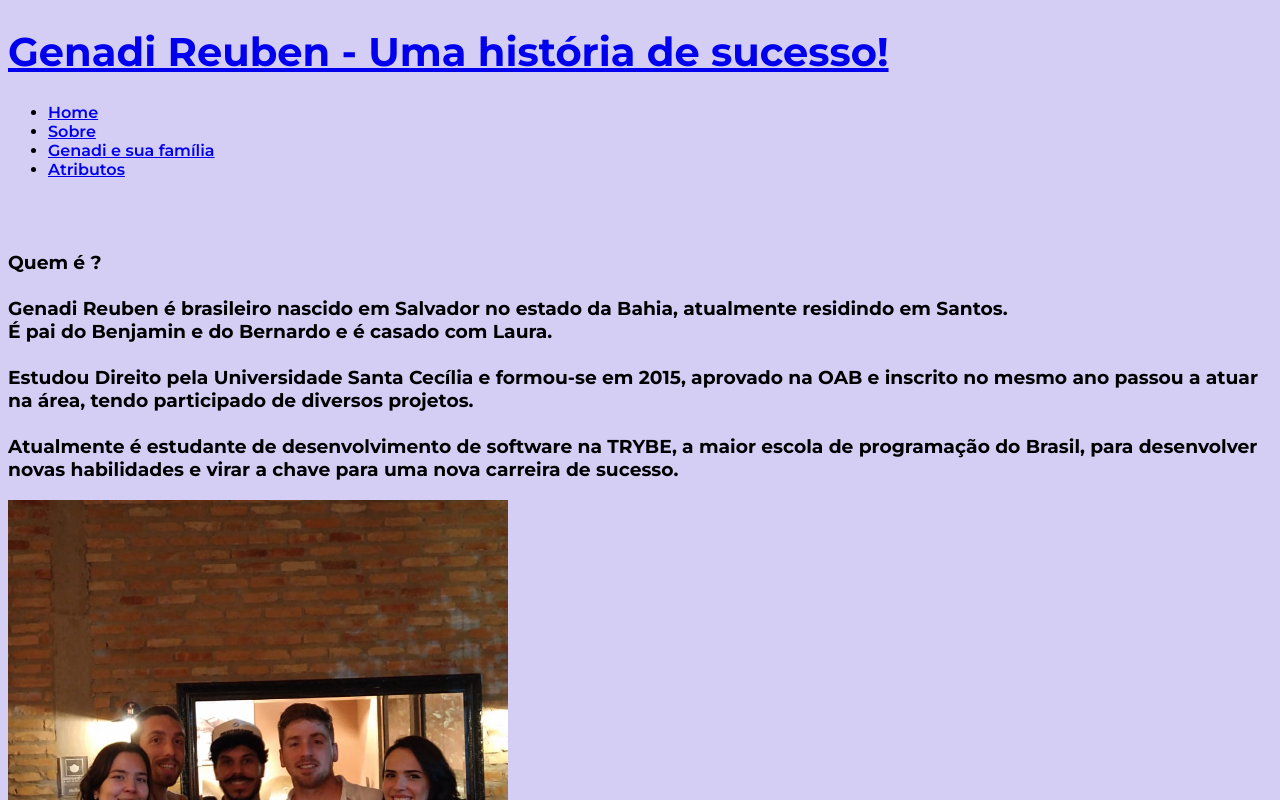
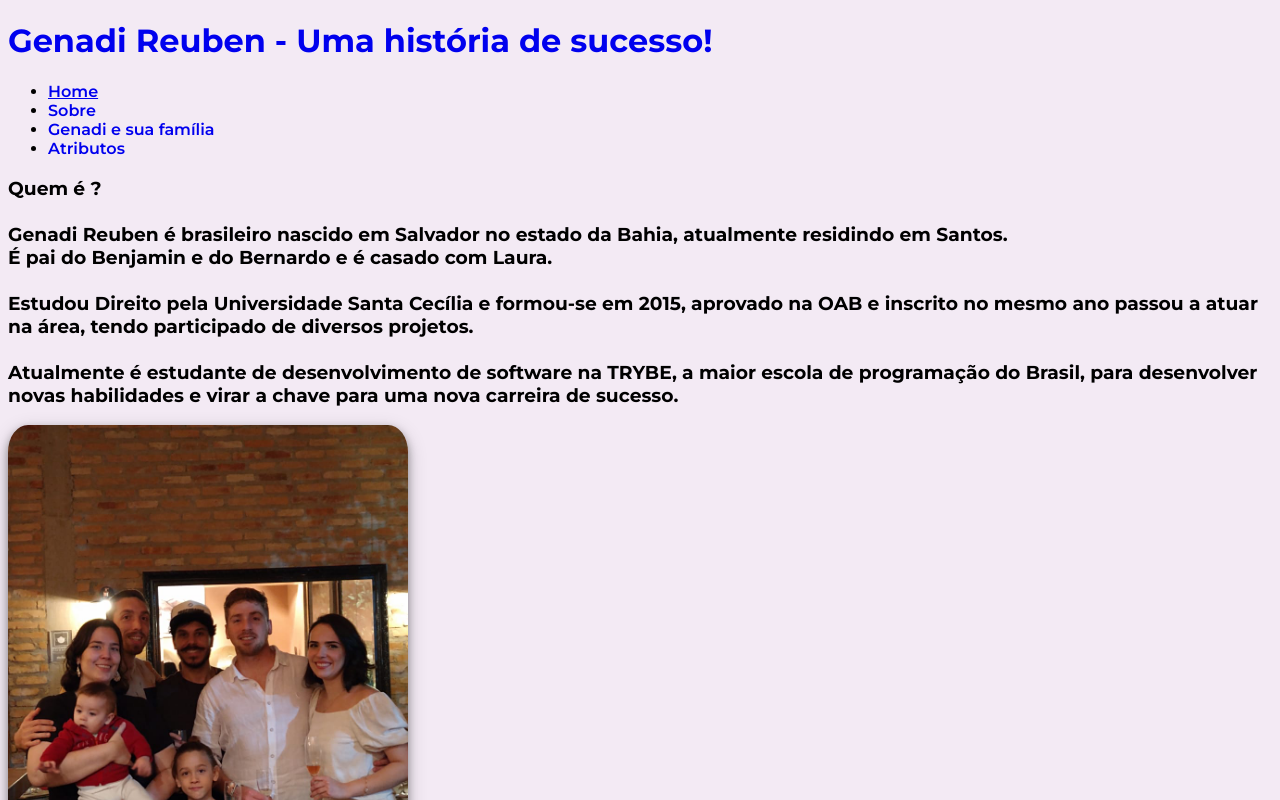
Before and after one commit to genadireuben/genadireuben.github.io, a plain HTML site: page index.html in a window 1280 px wide. Shown: the top 800 px of the page. Drawn offline with Linux system fonts and the light colour scheme.

Commit message:
concluido dia 2

```diff
--- a/index.html
+++ b/index.html
@@ -7,20 +7,26 @@
 <link href="https://fonts.googleapis.com/css2?family=Montserrat:ital,wght@0,100;0,200;0,300;0,400;0,500;0,600;0,700;0,800;0,900;1,100;1,200;1,300;1,400;1,500;1,600;1,700;1,800;1,900&display=swap" rel="stylesheet">
     <title>Genadi Reuben's Portfolio</title>
     <link rel="stylesheet" type="text/css" href="style.css">
-</head>
-<body>
-    <h1 id="inicio"> <a href="https://br.linkedin.com/in/genadi-reuben" target="_blank">Genadi Reuben - Uma história de sucesso!</a></h1>
-<ul> <li> <a href="#inicio">Home</a>  </li>
-    <li><a href="#sobre"> Sobre</a> </li>
-    <li><a href="#foto">Genadi e sua família</a></li>
-    <li> <a href="#skills"> Atributos</a></li>
+    <style>
 
 
 
+    </style>
+</head>
+<body>
+    <h1 id="inicio"> <a class="decoretion-none"href="https://br.linkedin.com/in/genadi-reuben" target="_blank">Genadi Reuben - Uma história de sucesso!</a></h1>
+
+<div class="link-list">
+
+<ul> <li> <a href="#inicio">Home</a>  </li>
+    <li><a class="decoretion-none" href="#sobre"> Sobre</a> </li>
+    <li><a class="decoretion-none" href="#foto">Genadi e sua família</a></li>
+    <li> <a class="decoretion-none" href="#skills"> Atributos</a></li>
 
 </ul>
-       <br>
-    <br>
+</div>
+      <div>
+
     <h3 id="sobre"> Quem é ?
         <br>
         <br> Genadi Reuben é brasileiro nascido em Salvador no estado da Bahia, atualmente residindo em Santos.
@@ -30,6 +36,7 @@
         <br>
         <br> Atualmente é estudante de desenvolvimento de software na TRYBE, a maior escola de programação do Brasil, para desenvolver novas habilidades e virar a chave para uma nova carreira de sucesso.
     </h3>
+</div>
     <img id="foto" src="https://github.com/genadireuben/genadireuben.github.io/blob/master/familia.jpeg?raw=true" alt=" foto da familia do genadi " width="500px">
     <p id="skills"><strong>Atributos:</strong> </p>
     <ul><strong>
--- a/style.css
+++ b/style.css
@@ -1,13 +1,23 @@
 body {
-    display: flexbox;
-    background-color: #D4CDF4;
+    background-color: #F3EAF4;
     font-family: 'Montserrat', sans-serif;
     font-size: 16px;
     font-weight: 600;
+}
+
+.decoretion-none {
+    text-decoration: none;
+    text-align: justify;
+   }
+.link-list {
+    text-decoration: none;
+}
+#foto {
+    border-radius: 5%;
+    width: 400px;
+  box-shadow: 0 4px 8px 0 rgba(0, 0, 0, 0.363), 0 6px 20px 0 rgba(0, 0, 0, 0.19);
+  text-align: center;
+}
+
 
 }
-
-h1 {
-    font-size: 40px;
-    color:black  ;
-}
```
